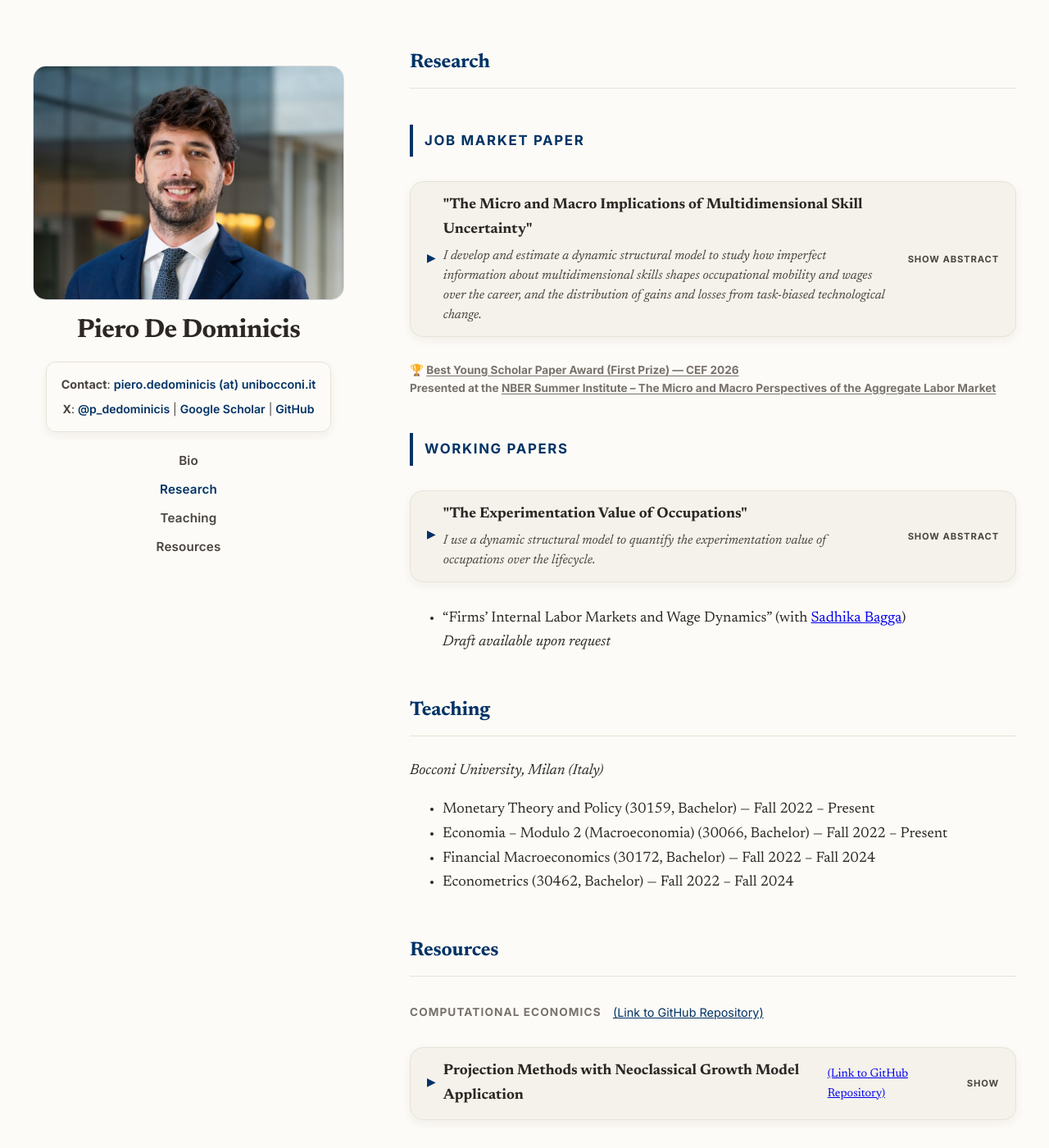
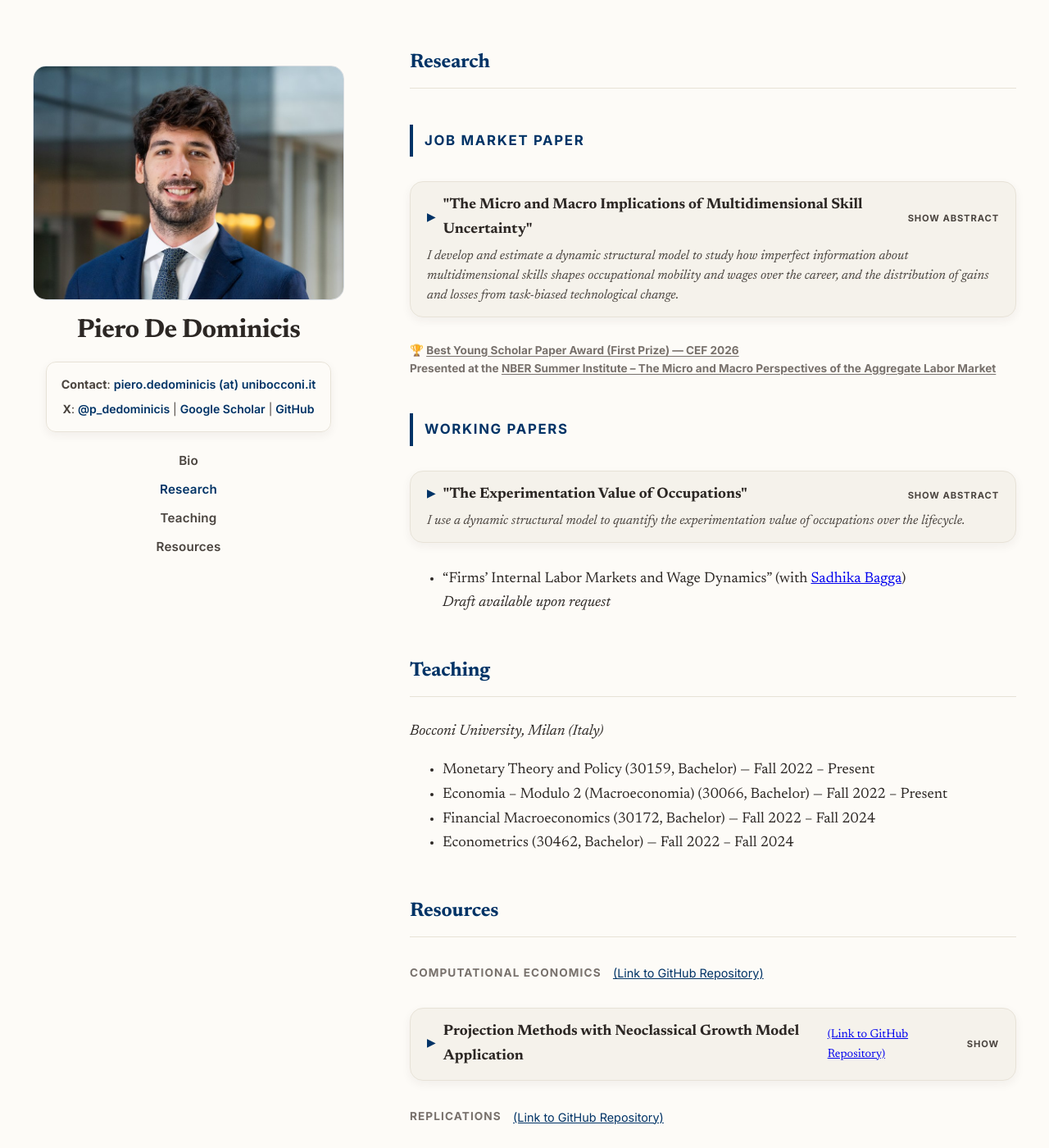
Before and after one commit to peppecon/peppecon.github.io, a Jekyll site: the page built from _pages/about.md, in a window 1280 px wide and 1400 px high, scrolled down 678 px. Shown: the whole window at 82% size. Built offline with Jekyll 4.4.1, drawn with Linux system fonts in a browser that asks for light colours.

Commit message:
Put paper summaries on their own row under the title
Co-Authored-By: Claude Opus 5.5 <noreply@anthropic.com>

```diff
--- a/_pages/about.md
+++ b/_pages/about.md
@@ -63,8 +63,8 @@ In Spring 2026, I visited the Stanford Economics Department as a Visiting Studen
     <span class="arrow">▶</span>
     <span>
       "The Micro and Macro Implications of Multidimensional Skill Uncertainty"
-      <span class="paper-summary">I develop and estimate a dynamic structural model to study how imperfect information about multidimensional skills shapes occupational mobility and wages over the career, and the distribution of gains and losses from task-biased technological change.</span>
     </span>
+    <span class="paper-summary">I develop and estimate a dynamic structural model to study how imperfect information about multidimensional skills shapes occupational mobility and wages over the career, and the distribution of gains and losses from task-biased technological change.</span>
   </div>
 
   <div class="abstract-content">
@@ -98,8 +98,8 @@ In Spring 2026, I visited the Stanford Economics Department as a Visiting Studen
     <span class="arrow">▶</span>
     <span>
       "The Experimentation Value of Occupations"
-      <span class="paper-summary">I use a dynamic structural model to quantify the experimentation value of occupations over the lifecycle.</span>
     </span>
+    <span class="paper-summary">I use a dynamic structural model to quantify the experimentation value of occupations over the lifecycle.</span>
   </div>
 
   <div class="abstract-content">
--- a/_sass/modern-layout.scss
+++ b/_sass/modern-layout.scss
@@ -460,10 +460,20 @@ html {
   outline-offset: -2px;
 }
 
-/* One-sentence summary, always visible under the paper title */
+/* One-sentence summary, always visible on its own row under the title row */
+.is-paper .abstract-header {
+  flex-wrap: wrap;
+  row-gap: 4px;
+}
+
+.is-paper .abstract-header > span:nth-child(2) {
+  flex: 1 1 0;
+  min-width: 0;
+}
+
 .paper-summary {
-  display: block;
-  margin-top: 4px;
+  order: 1;
+  flex-basis: 100%;
   font-size: 1rem;
   font-style: italic;
   font-weight: 400;
```
